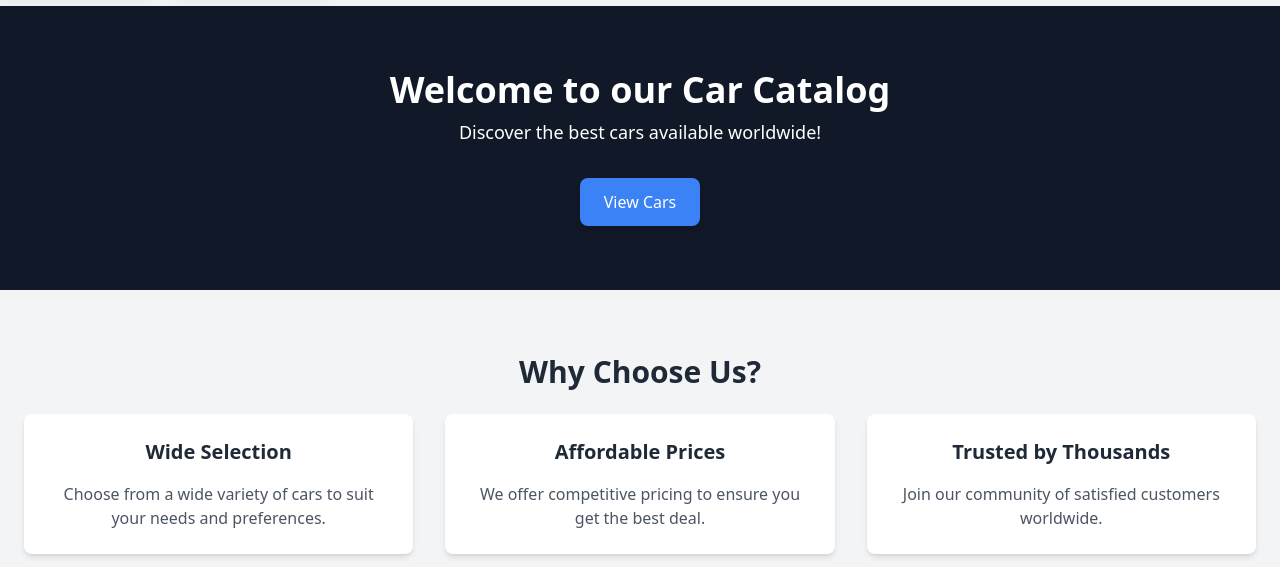
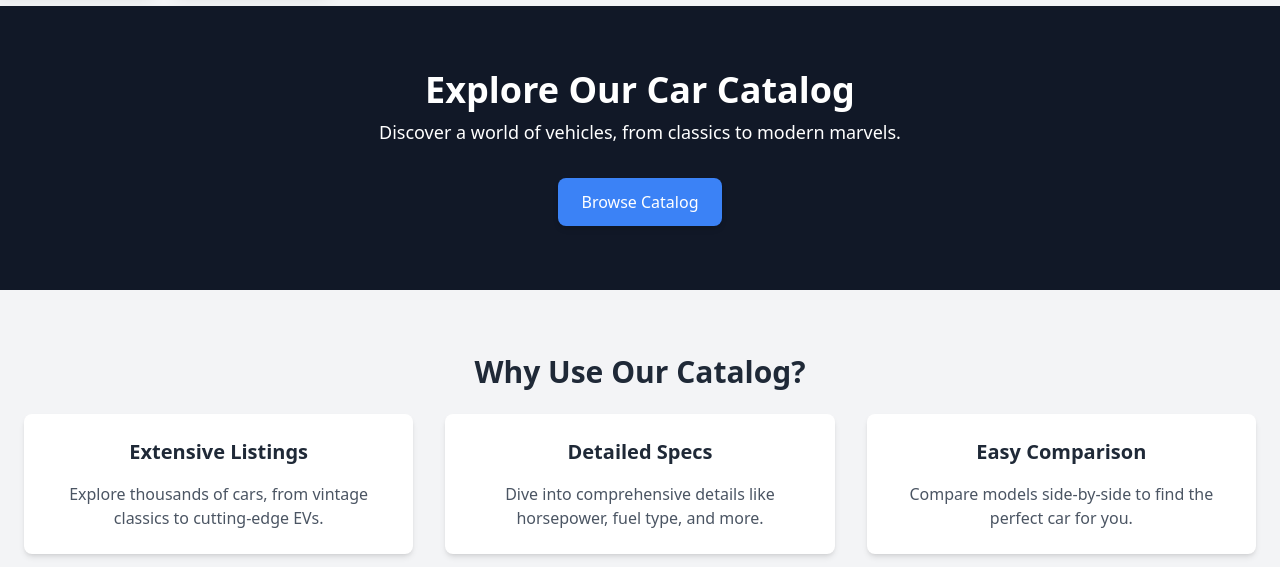
Before and after one commit to Vizsgaremek-CarCatalog/FrontendUj, a React (Vite) app: page / in a window 1280 px wide. Shown: the part 230-797 px from the top of the page. Built offline with nearby package versions, Linux system fonts and the light colour scheme; no server answers.

Commit message:
HomePageUpdated

```diff
--- a/src/CarList.tsx
+++ b/src/CarList.tsx
@@ -17,8 +17,8 @@ const CarList: React.FC<CarListProps> = ({ isLoggedIn }) => {
   const [selectedCar, setSelectedCar] = useState<number | null>(null);
   const [selectedCarsForComparison, setSelectedCarsForComparison] = useState<Car[]>([]);
   const [carComments, setCarComments] = useState<{ [key: number]: string[] }>({});
-  const [priceRange, setPriceRange] = useState<[number, number]>([0, 1000000]);
-  const [horsePowerRange, setHorsePowerRange] = useState<[number, number]>([0, 1000]);
+  const [priceRange, setPriceRange] = useState<[number, number]>([0, 3000000]);
+  const [horsePowerRange, setHorsePowerRange] = useState<[number, number]>([0, 1500]);
   const [search, setSearch] = useState("");
   const [sortKey, setSortKey] = useState<keyof Car | "">("");
   const [sortOrder, setSortOrder] = useState<"asc" | "desc">("asc");
--- a/src/MainPageComponents/Filters.tsx
+++ b/src/MainPageComponents/Filters.tsx
@@ -24,7 +24,7 @@ const Filters: React.FC<FiltersProps> = ({
         <Slider
           range
           min={0}
-          max={10000000}
+          max={3000000}
           defaultValue={priceRange}
           onChange={(value) => setPriceRange(value as [number, number])}
           trackStyle={{ backgroundColor: '#3b82f6', height: 6 }}
--- a/src/components/home.tsx
+++ b/src/components/home.tsx
@@ -116,51 +116,51 @@ export default function Home() {
 
         <div className="relative z-10 text-center text-white dark:text-gray-200 py-16 w-full">
           <header className="mb-8">
-            <h1 className="text-4xl font-bold">Welcome to our Car Catalog</h1>
-            <p className="text-lg mt-2">Discover the best cars available worldwide!</p>
+            <h1 className="text-4xl font-bold">Explore Our Car Catalog</h1>
+            <p className="text-lg mt-2">Discover a world of vehicles, from classics to modern marvels.</p>
           </header>
           <div className="flex justify-center mt-8">
             <button
               onClick={() => RoutingService.navigateToCars(navigate)}
               className="px-6 py-3 bg-blue-500 dark:bg-blue-600 text-white dark:text-gray-200 rounded-lg shadow-md hover:bg-blue-600 dark:hover:bg-blue-700 transition"
             >
-              View Cars
+              Browse Catalog
             </button>
           </div>
         </div>
 
         <div className="py-16 bg-gray-100 dark:bg-gray-800 text-center w-full">
-          <h2 className="text-3xl font-bold mb-6 text-gray-800 dark:text-gray-200">Why Choose Us?</h2>
+          <h2 className="text-3xl font-bold mb-6 text-gray-800 dark:text-gray-200">Why Use Our Catalog?</h2>
           <div className="flex justify-center space-x-8 w-full px-6">
             <div className="w-1/3 bg-white dark:bg-gray-700 p-6 rounded-lg shadow-md">
-              <h3 className="text-xl font-semibold mb-4 text-gray-800 dark:text-gray-200">Wide Selection</h3>
-              <p className="text-gray-600 dark:text-gray-300">Choose from a wide variety of cars to suit your needs and preferences.</p>
+              <h3 className="text-xl font-semibold mb-4 text-gray-800 dark:text-gray-200">Extensive Listings</h3>
+              <p className="text-gray-600 dark:text-gray-300">Explore thousands of cars, from vintage classics to cutting-edge EVs.</p>
             </div>
             <div className="w-1/3 bg-white dark:bg-gray-700 p-6 rounded-lg shadow-md">
-              <h3 className="text-xl font-semibold mb-4 text-gray-800 dark:text-gray-200">Affordable Prices</h3>
-              <p className="text-gray-600 dark:text-gray-300">We offer competitive pricing to ensure you get the best deal.</p>
+              <h3 className="text-xl font-semibold mb-4 text-gray-800 dark:text-gray-200">Detailed Specs</h3>
+              <p className="text-gray-600 dark:text-gray-300">Dive into comprehensive details like horsepower, fuel type, and more.</p>
             </div>
             <div className="w-1/3 bg-white dark:bg-gray-700 p-6 rounded-lg shadow-md">
-              <h3 className="text-xl font-semibold mb-4 text-gray-800 dark:text-gray-200">Trusted by Thousands</h3>
-              <p className="text-gray-600 dark:text-gray-300">Join our community of satisfied customers worldwide.</p>
+              <h3 className="text-xl font-semibold mb-4 text-gray-800 dark:text-gray-200">Easy Comparison</h3>
+              <p className="text-gray-600 dark:text-gray-300">Compare models side-by-side to find the perfect car for you.</p>
             </div>
           </div>
         </div>
 
         <div className="py-16 bg-gray-900 dark:bg-gray-950 text-center text-white dark:text-gray-200 w-full">
-          <h2 className="text-3xl font-bold mb-6">What Our Customers Say</h2>
+          <h2 className="text-3xl font-bold mb-6">What Enthusiasts Say</h2>
           <div className="flex justify-center space-x-8 w-full px-6">
             <div className="w-1/3 bg-gray-800 dark:bg-gray-900 p-6 rounded-lg shadow-md">
-              <p className="text-gray-300 dark:text-gray-400">"I found my dream car here! The process was so easy and seamless."</p>
-              <p className="mt-4 font-semibold text-gray-200 dark:text-gray-300">- John Doe</p>
+              <p className="text-gray-300 dark:text-gray-400">"This catalog has every car I’ve ever dreamed of, with specs that make my heart race!"</p>
+              <p className="mt-4 font-semibold text-gray-200 dark:text-gray-300">- Mike Carter</p>
             </div>
             <div className="w-1/3 bg-gray-800 dark:bg-gray-900 p-6 rounded-lg shadow-md">
-              <p className="text-gray-300 dark:text-gray-400">"Great selection and amazing prices. Highly recommend this site!"</p>
-              <p className="mt-4 font-semibold text-gray-200 dark:text-gray-300">- Jane Smith</p>
+              <p className="text-gray-300 dark:text-gray-400">"Finding rare classics was so easy, and the details helped me choose the perfect one."</p>
+              <p className="mt-4 font-semibold text-gray-200 dark:text-gray-300">- Emma Davis</p>
             </div>
             <div className="w-1/3 bg-gray-800 dark:bg-gray-900 p-6 rounded-lg shadow-md">
-              <p className="text-gray-300 dark:text-gray-400">"The customer service was excellent. I’ll definitely come back."</p>
-              <p className="mt-4 font-semibold text-gray-200 dark:text-gray-300">- Alex Johnson</p>
+              <p className="text-gray-300 dark:text-gray-400">"The comparison tool is a game-changer for picking my next ride."</p>
+              <p className="mt-4 font-semibold text-gray-200 dark:text-gray-300">- Liam Brooks</p>
             </div>
           </div>
         </div>
```
